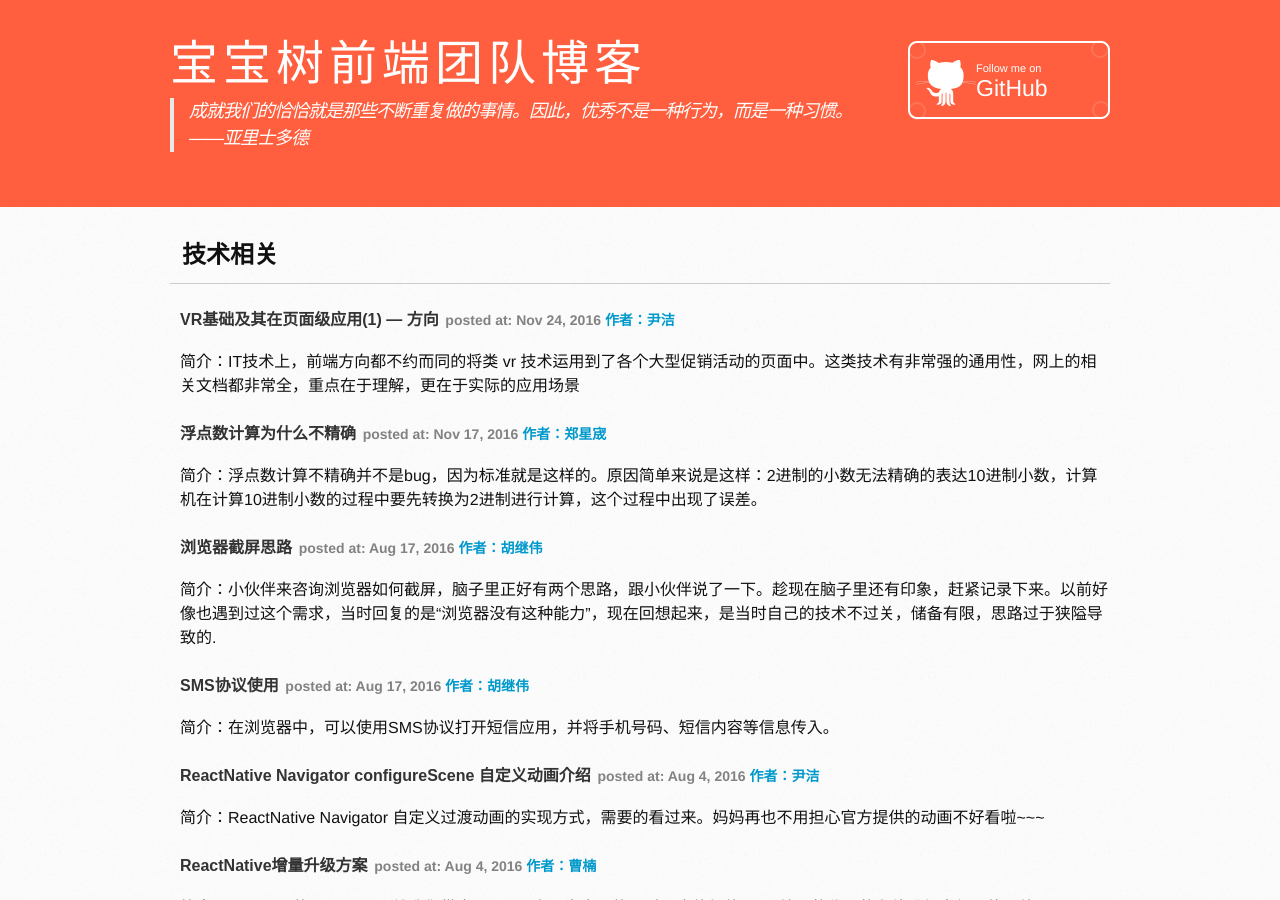
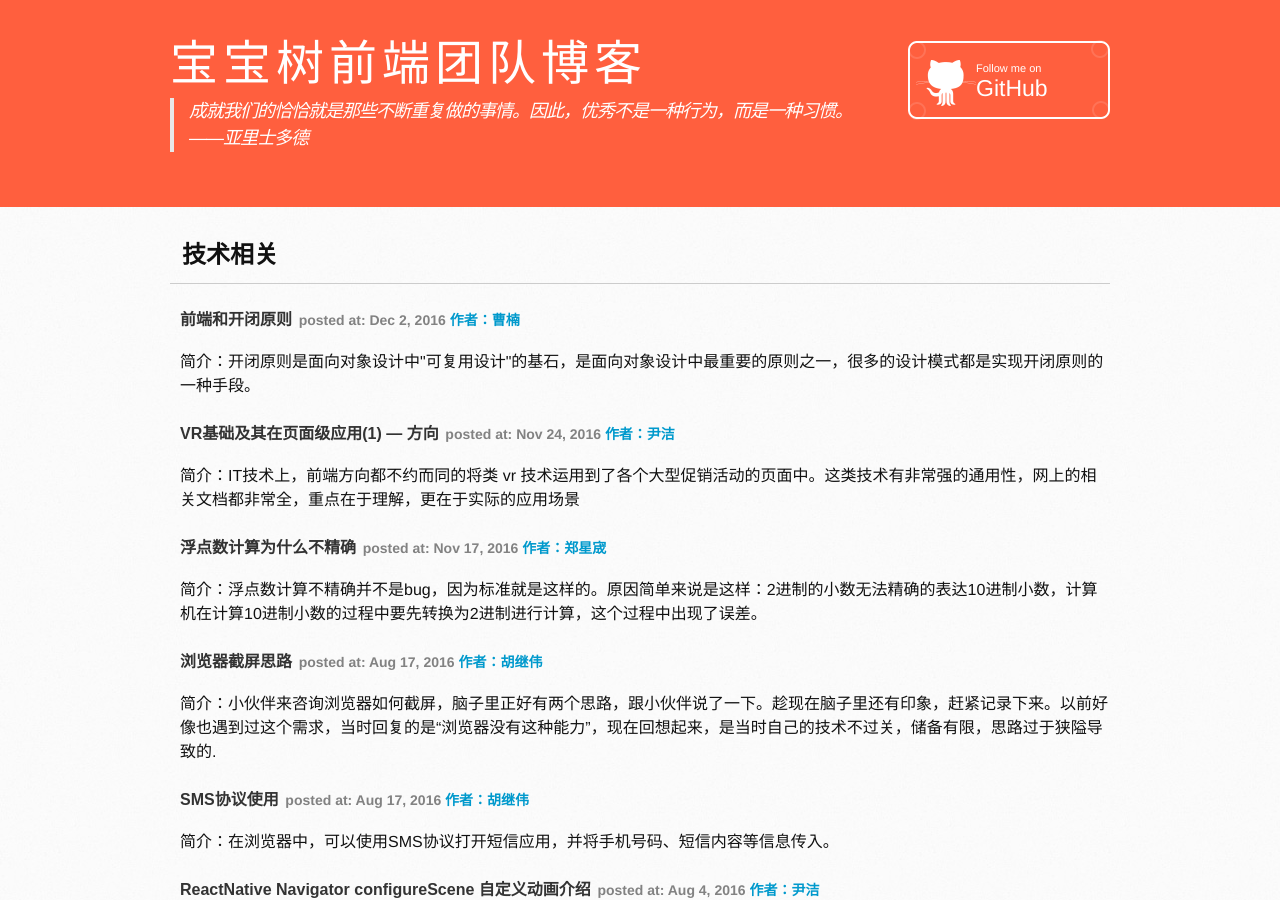
Before and after one commit to bystep15/bystep15.github.io, a Jekyll site: the page built from index.html, in a window 1280 px wide and 900 px high. Built offline with Jekyll 4.4.1, drawn with Linux system fonts in a browser that asks for light colours; the list of posts is cut into pages by our own code.

Commit message:
add blog

```diff
--- a/_data/weekly.yml
+++ b/_data/weekly.yml
@@ -1,3 +1,9 @@
+- author: 曹楠
+  title: 前端和开闭原则
+  time: Dec 2, 2016
+  href: https://github.com/cnsnake11/blog/blob/master/%E5%85%B6%E5%AE%83/%E5%89%8D%E7%AB%AF%E5%92%8C%E5%BC%80%E9%97%AD%E5%8E%9F%E5%88%99.md
+  description: 开闭原则是面向对象设计中"可复用设计"的基石，是面向对象设计中最重要的原则之一，很多的设计模式都是实现开闭原则的一种手段。
+
 - author: 尹洁
   title: VR基础及其在页面级应用(1) — 方向
   time: Nov 24, 2016
```
Also changed, not shown: 1 other file.
